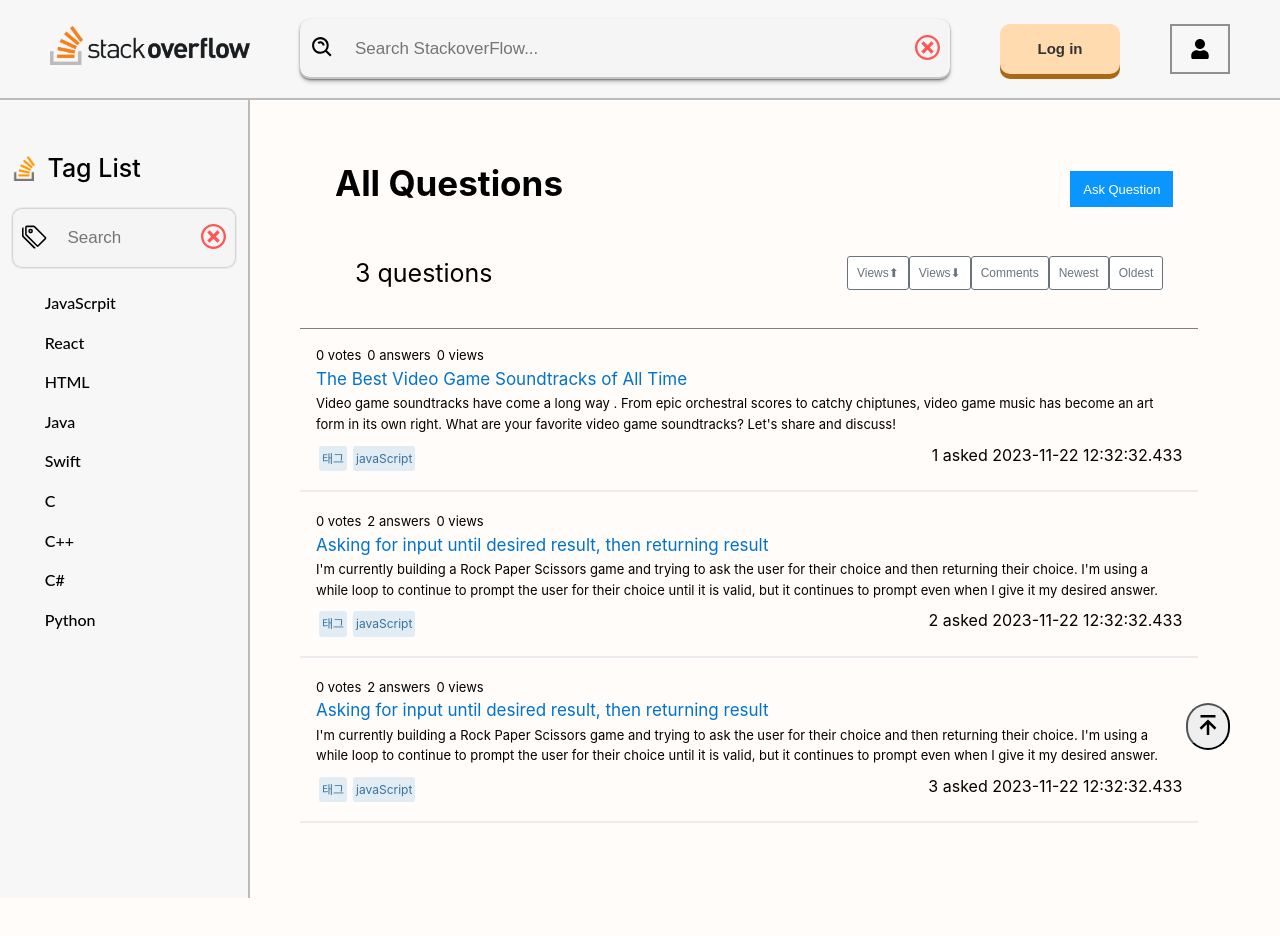
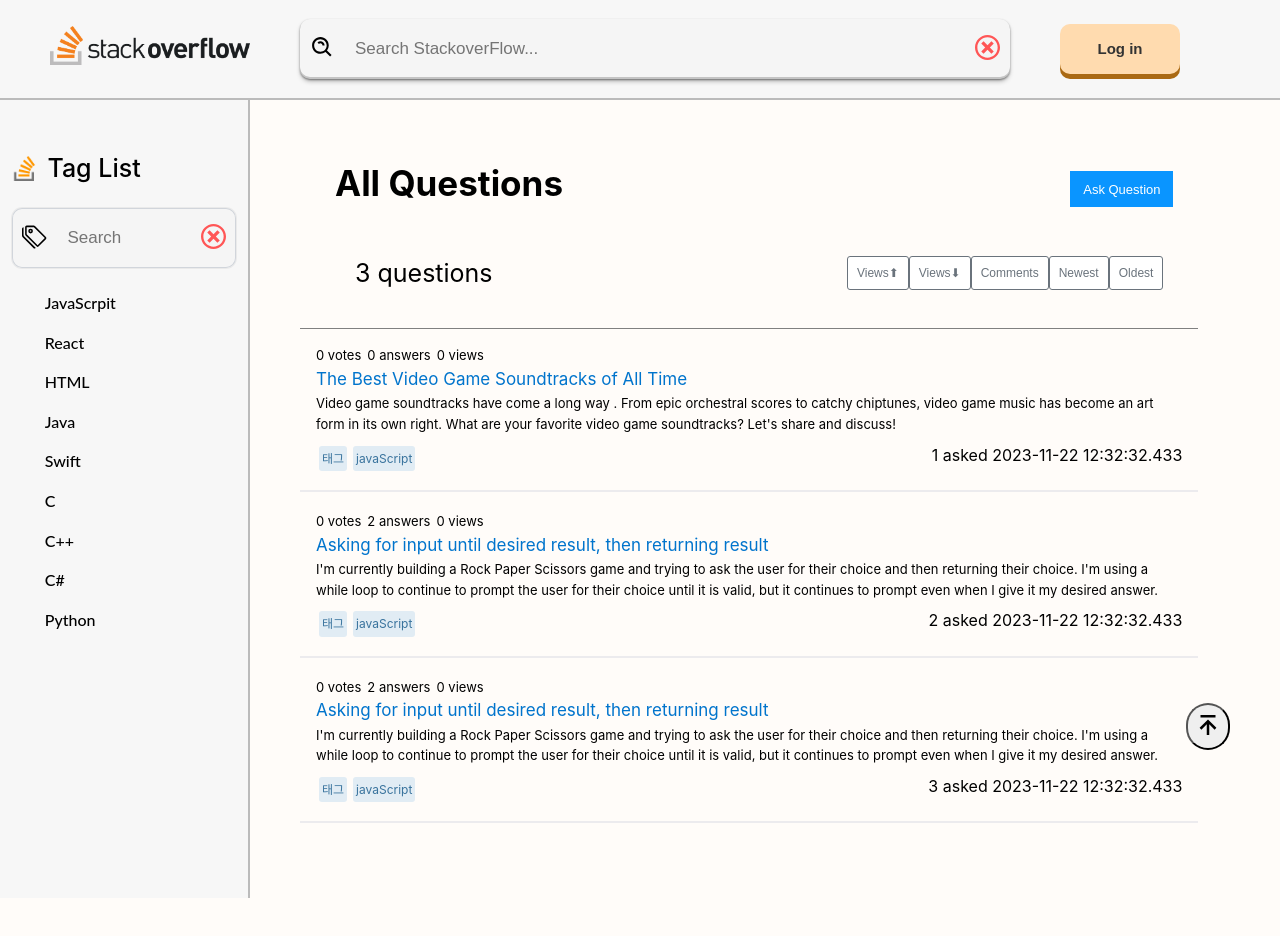
Before and after one commit to codestates-seb/seb42_pre_023, a React (Create React App) app in the folder client/: page / in a window 1280 px wide. Shown: the top 936 px of the page. Built offline with nearby package versions, Linux system fonts and the light colour scheme.

Commit message:
style: 전체 컴포넌트 CSS 수정

```diff
--- a/client/src/Header/MyInfo.jsx
+++ b/client/src/Header/MyInfo.jsx
@@ -85,7 +85,7 @@ const MyInfoButton = styled.button`
 function MyInfo({isLogin}) {
   return (
     <Link to='/userinfo'>
-    {!isLogin ?
+    {isLogin ?
       <MyInfoButton>
         <span>
           <FaUser size={20} />
--- a/client/src/Layout.js
+++ b/client/src/Layout.js
@@ -12,8 +12,6 @@ export default function Layout({
   isLogin,
   setTagInfo,
 }) {
-
-
 
   return (
     <Wrap>
@@ -31,7 +29,7 @@ export default function Layout({
 
 const Wrap = styled.div`
   width: 100%;
-  height: 1500px;
+  height: 1700px;
   position: relative;
   overflow: hidden;
 `;
```
